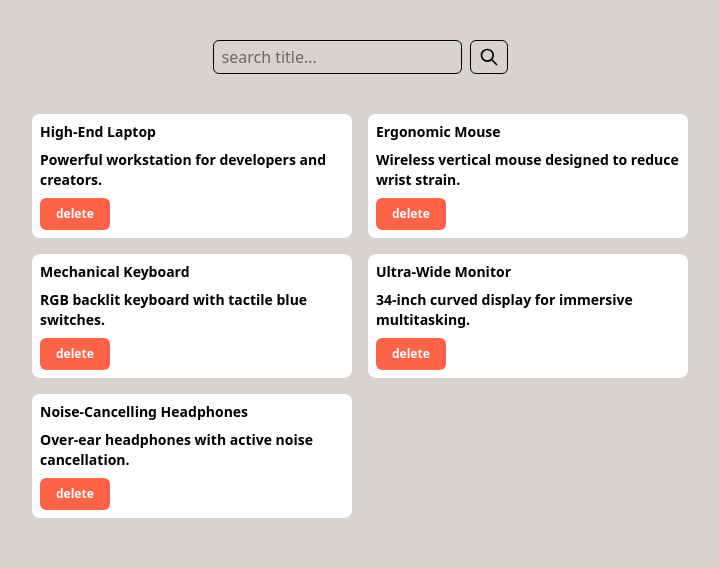
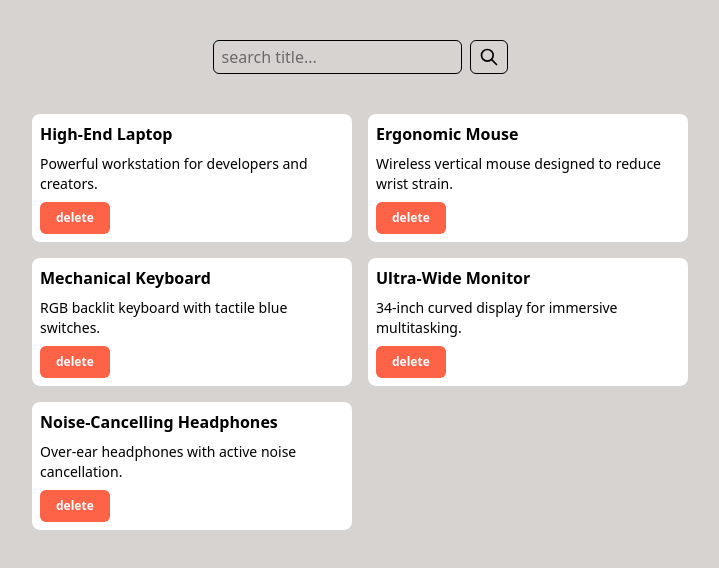
Before and after one commit to IrakliAmbroladze/react-geolab, a React (Vite) app: page / in a window 1280 px wide. Shown: the top 568 px of the page, without its empty margins (280-999 px from the left). Built offline with nearby package versions, Linux system fonts and the light colour scheme.

Commit message:
style(Card): change description font ui

```diff
--- a/src/components/Card.jsx
+++ b/src/components/Card.jsx
@@ -12,8 +12,8 @@ export default function Card({ product, handleBtnClick }) {
           className="w-full h-52 object-cover relative"
         />
       </div>*/}
-      <h1 className="text-sm font-bold">{name}</h1>
-      <h2 className="text-sm font-bold">{description}</h2>
+      <h1 className="text-md font-bold">{name}</h1>
+      <h2 className="text-sm ">{description}</h2>
       <div className="flex justify-between w-full items-center">
         {/*  <Button
           textContent="-"
```
